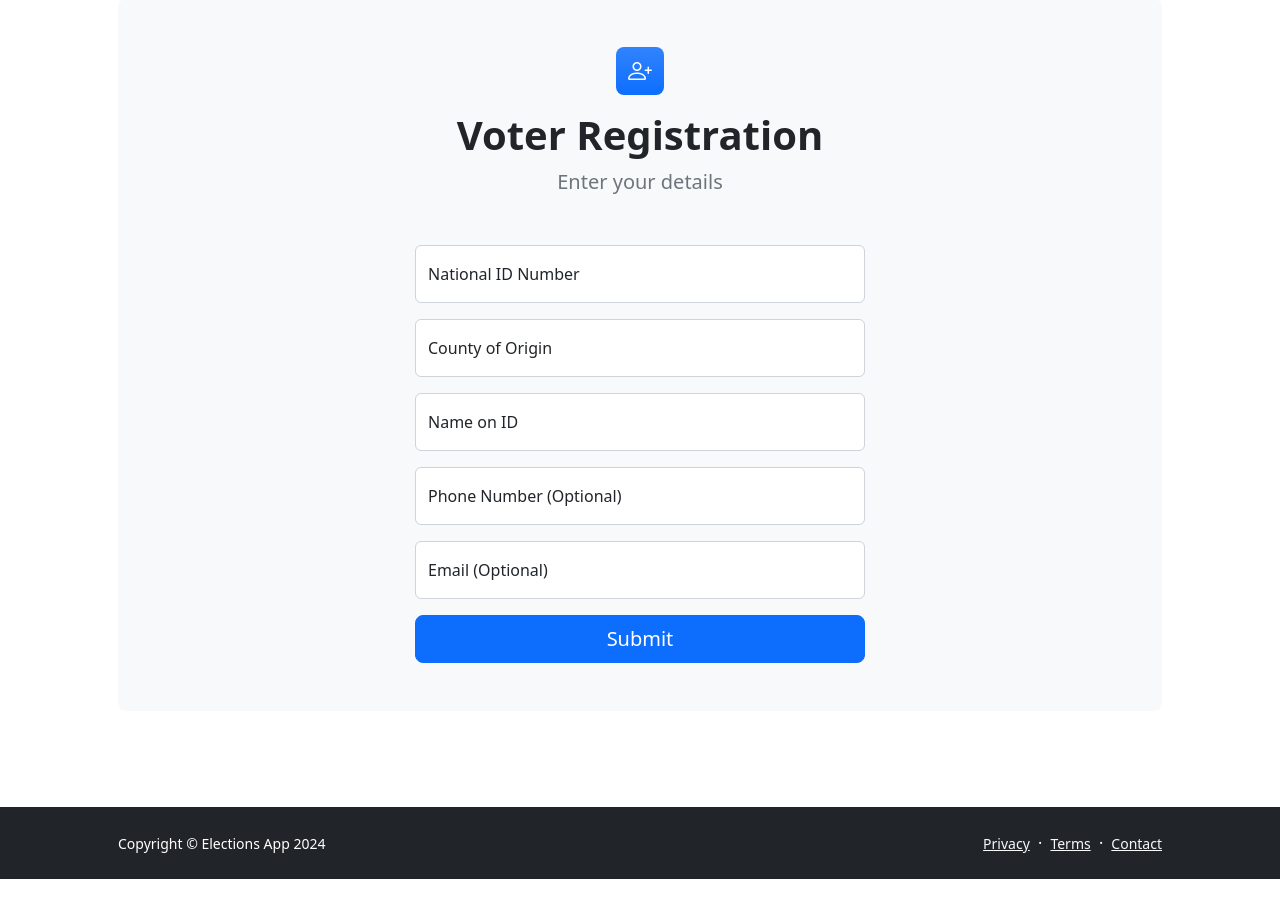
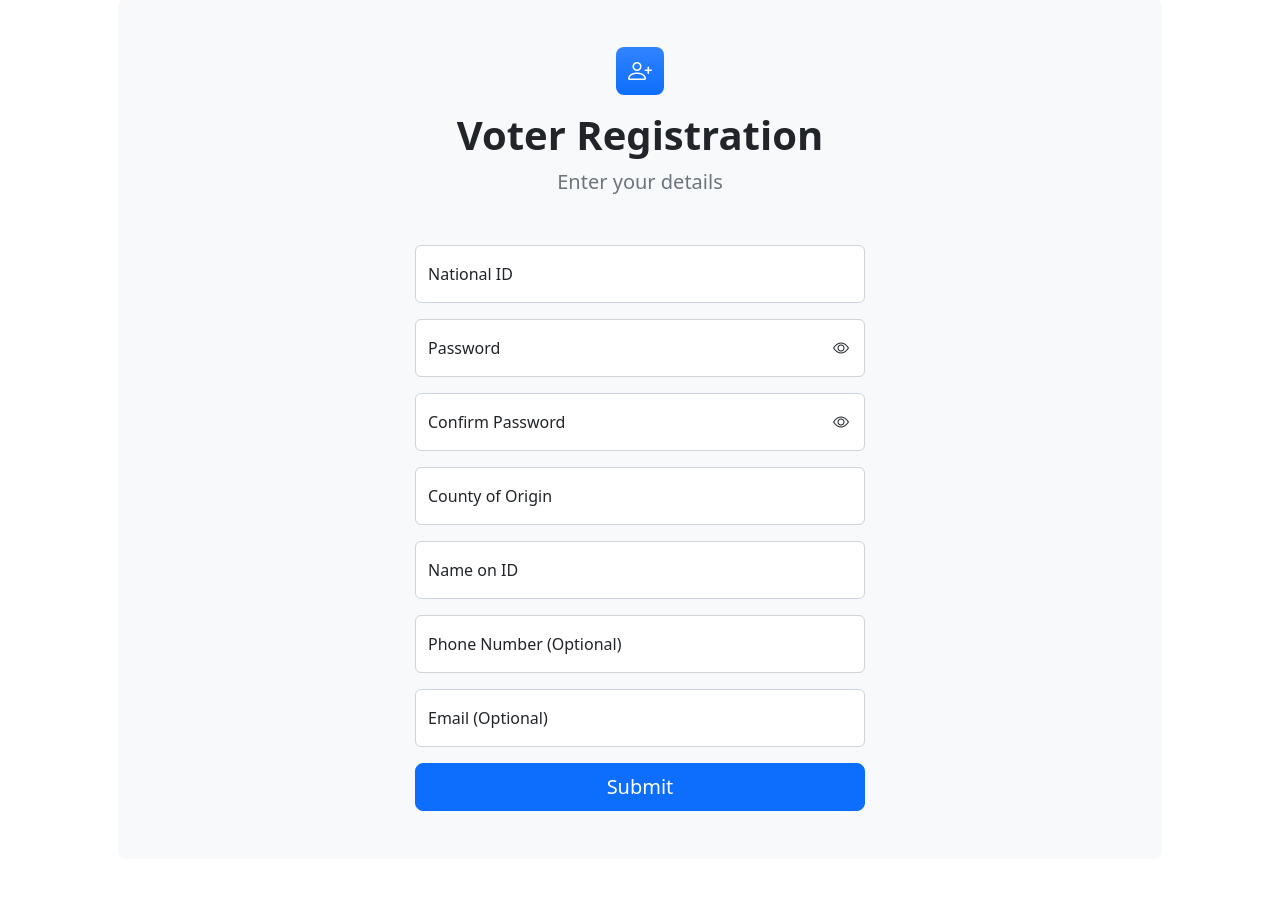
Before and after one commit to JustusOmbok/Elections-app, a Flask app: page /voter/register in a window 1280 px wide. Shown: the part 105-1004 px from the top of the page. Run offline with Flask 3, Linux system fonts and the light colour scheme; some libraries are stand-ins or nearby versions.

Commit message:
added secure password mechanism

```diff
--- a/app/models.py
+++ b/app/models.py
@@ -29,6 +29,7 @@ class Voter(db.Model):
     name = db.Column(db.String(100), nullable=False)
     phone_number = db.Column(db.String(20), nullable=True)
     email = db.Column(db.String(100), nullable=True)
+    password_hash = db.Column(db.String(128))  # New field for storing hashed passwords
     votes_president = db.relationship('Vote_president', backref='voter', lazy=True)
     votes_governor = db.relationship('Vote_governor', backref='voter', lazy=True)
 
--- a/app/routes.py
+++ b/app/routes.py
@@ -5,6 +5,7 @@ from app import app, db
 from flask import session, request
 from flask import jsonify
 import requests
+from werkzeug.security import generate_password_hash, check_password_hash
 import time
 import logging
 from sqlalchemy.exc import IntegrityError
@@ -144,13 +145,19 @@ def register_governor():
     db.session.commit()
     return redirect(url_for('admin_dashboard', success='true'))
 
-# Voter routes
+# Update Voter Registration Route
 @app.route('/voter/register', methods=['GET', 'POST'])
 def register_voter():
     if request.method == 'POST':
         data = request.form
+        # Check if password and confirm password match
+        if data['password'] != data['confirm_password']:
+            flash('Passwords do not match. Please try again.', 'error')
+            return redirect(url_for('register_voter'))
+        hashed_password = generate_password_hash(data['password'])  # Hash the password
         new_voter = Voter(national_id=data['national_id'], county=data['county'], name=data['name'],
-                          phone_number=data.get('phone_number'), email=data.get('email'))
+                          phone_number=data.get('phone_number'), email=data.get('email'),
+                          password_hash=hashed_password)  # Store hashed password
         # Additional logic for voter registration
         db.session.add(new_voter)
         db.session.commit()
@@ -163,15 +170,16 @@ def register_voter():
 def voter_login():
     return render_template('login.html')
 
+# Update Voter Login Route
 @app.route('/voter/login', methods=['POST'])
 def voter_login_submit():
-    name = request.form.get('name')
     national_id = request.form.get('national_id')
+    password = request.form.get('password')  # Get password from form
 
     # Query the database for a voter with the provided name and national_id
-    voter = Voter.query.filter_by(name=name, national_id=national_id).first()
+    voter = Voter.query.filter_by(national_id=national_id).first()
 
-    if voter:
+    if voter and check_password_hash(voter.password_hash, password):  # Check hashed password
         # Set session variables to indicate that the user is logged in
         session['voter_logged_in'] = True
         session['national_id'] = national_id  # Set the national_id in the session
@@ -179,7 +187,7 @@ def voter_login_submit():
         return redirect(url_for('home'))
     else:
         # If authentication fails, redirect back to the login page with an error message
-        #flash('Invalid credentials. Please try again.', 'error')
+        flash('Invalid credentials. Please try again.', 'error')
         return redirect(url_for('voter_login'))
 
 # Route for handling voter logout
--- /dev/null
+++ b/app/static/js/password.js
@@ -0,0 +1,14 @@
+// JavaScript to toggle password visibility
+document.addEventListener('DOMContentLoaded', function() {
+    const togglePassword = document.querySelectorAll('.toggle-password');
+
+    togglePassword.forEach(function(icon) {
+        icon.addEventListener('click', function() {
+            const target = document.querySelector(this.getAttribute('toggle'));
+            const type = target.getAttribute('type') === 'password' ? 'text' : 'password';
+            target.setAttribute('type', type);
+            this.classList.toggle('bi-eye');
+            this.classList.toggle('bi-eye-slash');
+        });
+    });
+});
--- a/app/templates/landing_page.html
+++ b/app/templates/landing_page.html
@@ -6,7 +6,7 @@
     <meta name="description" content="Welcome to the Elections App - Quickly find and support your preferred candidates and parties with our easy-to-use platform!" />
     <meta name="author" content="" />
     <title>Elections App - Home</title>
-    <link rel="icon" type="image/x-icon" href="assets/favicon.ico" />
+    <link rel="icon" type="image/x-icon" href="static/assets/favicon.ico" />
     <link href="https://cdn.jsdelivr.net/npm/bootstrap-icons@1.5.0/font/bootstrap-icons.css" rel="stylesheet" />
     <link href="{{ url_for('static', filename='css/styles.css') }}" rel="stylesheet" />
 </head>
--- a/app/templates/voter_registration.html
+++ b/app/templates/voter_registration.html
@@ -44,7 +44,21 @@
                                 <!-- National ID input-->
                                 <div class="form-floating mb-3">
                                     <input class="form-control" id="national_id" name="national_id" type="text" placeholder="Enter your national ID number..." />
-                                    <label for="national_id">National ID Number</label>
+                                    <label for="national_id">National ID</label>
+                                </div>
+                                <!-- Password input-->
+                                <div class="form-floating mb-3 position-relative">
+                                    <input class="form-control pe-5" id="password" name="password" type="password" placeholder="Enter your password..." />
+                                    <label for="password">Password</label>
+                                    <!-- Eye icon for toggling password visibility -->
+                                    <span toggle="#password" class="field-icon toggle-password bi bi-eye position-absolute end-0 top-50 translate-middle-y pe-3"></span>
+                                </div>
+                                <!-- Confirm Password input-->
+                                <div class="form-floating mb-3 position-relative">
+                                    <input class="form-control pe-5" id="confirm_password" name="confirm_password" type="password" placeholder="Confirm your password..." />
+                                    <label for="confirm_password">Confirm Password</label>
+                                    <!-- Eye icon for toggling confirm password visibility -->
+                                    <span toggle="#confirm_password" class="field-icon toggle-password bi bi-eye position-absolute end-0 top-50 translate-middle-y pe-3"></span>
                                 </div>
                                 <!-- County input-->
                                 <div class="form-floating mb-3">
@@ -93,6 +107,6 @@
     <!-- Bootstrap core JS-->
     <script src="https://cdn.jsdelivr.net/npm/bootstrap@5.2.3/dist/js/bootstrap.bundle.min.js"></script>
     <!-- Core theme JS-->
-    <script src="js/scripts.js"></script>
+    <script src="{{ url_for('static', filename='js/password.js') }}"></script>
 </body>
 </html>
```
Also changed, not shown: app/templates/login.html (+8 -6 lines), tests/test_routes.py (added, +106 -0 lines), instance/election.db, tests/__init__.py (added).
